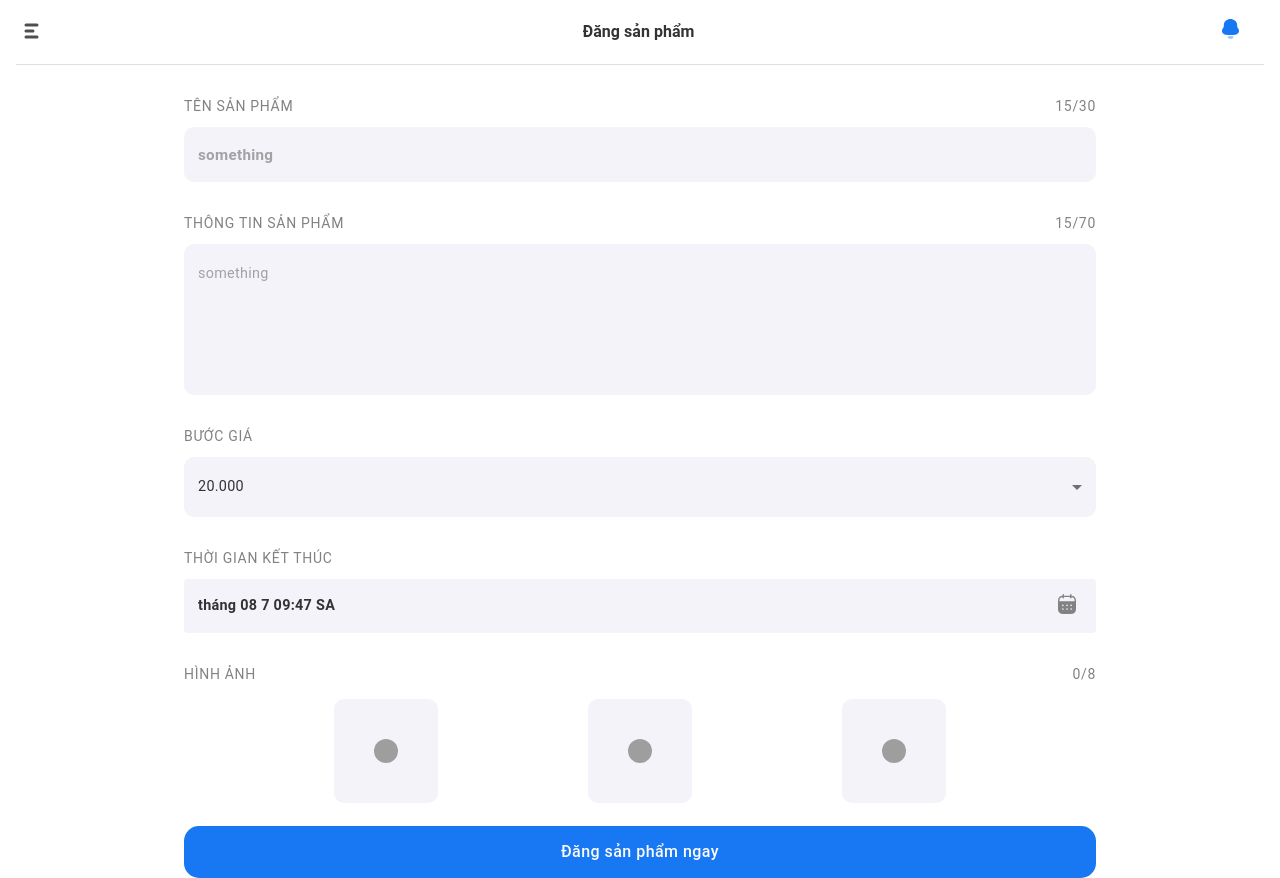
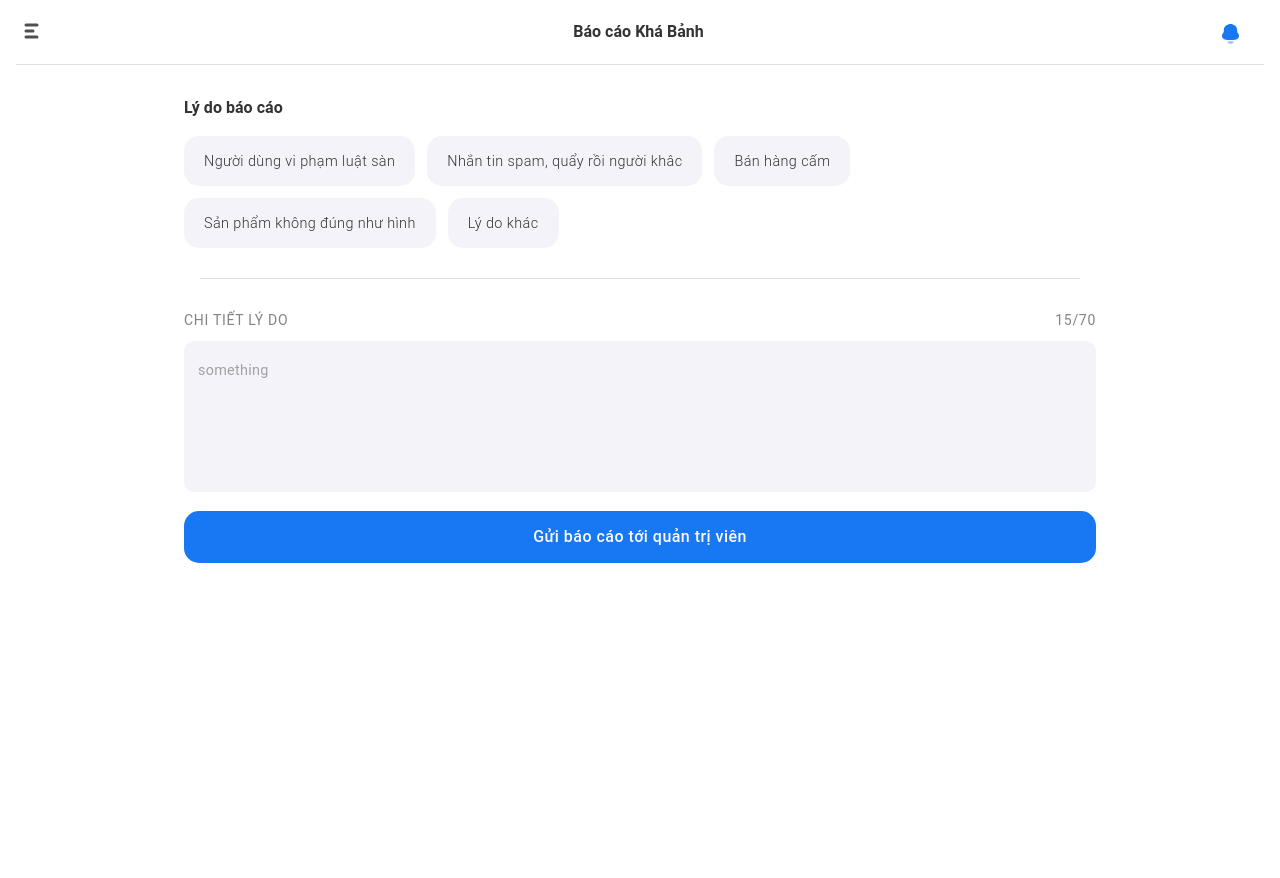
Before and after one commit to Foxhound401/pet-project, a React (Create React App) app: page /users/report in a window 1280 px wide. After the commit the page ends 800 px from the top, so only its background shows below. Built offline with nearby package versions, Linux system fonts and the light colour scheme; grey boxes are pictures that could not be loaded.

Commit message:
Report screen and modal confirm report

```diff
--- a/src/Chat.js
+++ b/src/Chat.js
@@ -7,8 +7,8 @@ import Toolbar from "@material-ui/core/Toolbar";
 import Typography from "@material-ui/core/Typography";
 import { makeStyles } from "@material-ui/core/styles";
 import Container from "@material-ui/core/Container";
-import { useTheme } from "@material-ui/core/styles";
-import useMediaQuery from "@material-ui/core/useMediaQuery";
+// import { useTheme } from "@material-ui/core/styles";
+// import useMediaQuery from "@material-ui/core/useMediaQuery";
 import Divider from "@material-ui/core/Divider";
 import Avatar from "@material-ui/core/Avatar";
 import Button from "@material-ui/core/Button";
@@ -221,14 +221,14 @@ const materialTheme = createMuiTheme({
 
 export default function ChatClient() {
   const classes = useStyles();
-  const theme = useTheme();
-  const notMobile = useMediaQuery(theme.breakpoints.up("sm"));
-  const spacing = notMobile ? 3 : 1;
-  const xsItem = notMobile ? 4 : 4;
-  const smItem = notMobile ? 3 : 6;
-  const mdItem = notMobile ? 3 : 6;
-  const itemMaxWidth = notMobile ? "none" : classes.itemPet;
-  const cardLayout = notMobile ? classes.cardweb : classes.card;
+  // const theme = useTheme();
+  // const notMobile = useMediaQuery(theme.breakpoints.up("sm"));
+  // const spacing = notMobile ? 3 : 1;
+  // const xsItem = notMobile ? 4 : 4;
+  // const smItem = notMobile ? 3 : 6;
+  // const mdItem = notMobile ? 3 : 6;
+  // const itemMaxWidth = notMobile ? "none" : classes.itemPet;
+  // const cardLayout = notMobile ? classes.cardweb : classes.card;
 
   useEffect(() => {
     document.body.style.backgroundColor = "#FFFFFF";
--- a/src/HomePage.js
+++ b/src/HomePage.js
@@ -129,7 +129,6 @@ const useStyles = makeStyles(theme => ({
     height: "100%",
     display: "flex",
     minHeight: "192px",
-    display: "flex",
     flexDirection: "column",
     backgroundImage: `url(${addImage})`,
     backgroundRepeat: "no-repeat",
@@ -153,7 +152,6 @@ const useStyles = makeStyles(theme => ({
     height: "100%",
     display: "flex",
     minHeight: "192px",
-    display: "flex",
     flexDirection: "column",
     backgroundRepeat: "no-repeat",
     backgroundSize: "cover",
--- a/src/Login.js
+++ b/src/Login.js
@@ -2,9 +2,6 @@ import React from "react";
 import Avatar from "@material-ui/core/Avatar";
 import Button from "@material-ui/core/Button";
 import CssBaseline from "@material-ui/core/CssBaseline";
-import TextField from "@material-ui/core/TextField";
-import FormControlLabel from "@material-ui/core/FormControlLabel";
-import Checkbox from "@material-ui/core/Checkbox";
 import Link from "@material-ui/core/Link";
 import Paper from "@material-ui/core/Paper";
 import Box from "@material-ui/core/Box";
--- a/src/NewProduct.js
+++ b/src/NewProduct.js
@@ -7,8 +7,8 @@ import Toolbar from "@material-ui/core/Toolbar";
 import Typography from "@material-ui/core/Typography";
 import { makeStyles } from "@material-ui/core/styles";
 import Container from "@material-ui/core/Container";
-import { useTheme } from "@material-ui/core/styles";
-import useMediaQuery from "@material-ui/core/useMediaQuery";
+// import { useTheme } from "@material-ui/core/styles";
+// import useMediaQuery from "@material-ui/core/useMediaQuery";
 import Divider from "@material-ui/core/Divider";
 import Avatar from "@material-ui/core/Avatar";
 import Button from "@material-ui/core/Button";
@@ -221,14 +221,14 @@ const materialTheme = createMuiTheme({
 
 export default function NewProduct() {
   const classes = useStyles();
-  const theme = useTheme();
-  const notMobile = useMediaQuery(theme.breakpoints.up("sm"));
-  const spacing = notMobile ? 3 : 1;
-  const xsItem = notMobile ? 4 : 4;
-  const smItem = notMobile ? 3 : 6;
-  const mdItem = notMobile ? 3 : 6;
-  const itemMaxWidth = notMobile ? "none" : classes.itemPet;
-  const cardLayout = notMobile ? classes.cardweb : classes.card;
+  // const theme = useTheme();
+  // const notMobile = useMediaQuery(theme.breakpoints.up("sm"));
+  // const spacing = notMobile ? 3 : 1;
+  // const xsItem = notMobile ? 4 : 4;
+  // const smItem = notMobile ? 3 : 6;
+  // const mdItem = notMobile ? 3 : 6;
+  // const itemMaxWidth = notMobile ? "none" : classes.itemPet;
+  // const cardLayout = notMobile ? classes.cardweb : classes.card;
 
   useEffect(() => {
     document.body.style.backgroundColor = "#FFFFFF";
@@ -357,6 +357,7 @@ export default function NewProduct() {
                     alignItems: "center",
                     backgroundColor: "#F3F3F9"
                   }}
+                  key={pic.label}
                 >
                   <Avatar
                     alt="+"
--- a/src/Otp.js
+++ b/src/Otp.js
@@ -1,7 +1,6 @@
 import React from "react";
 import Button from "@material-ui/core/Button";
 import CssBaseline from "@material-ui/core/CssBaseline";
-import Link from "@material-ui/core/Link";
 import Paper from "@material-ui/core/Paper";
 import Grid from "@material-ui/core/Grid";
 import Typography from "@material-ui/core/Typography";
--- a/src/ProductDetail.js
+++ b/src/ProductDetail.js
@@ -10,7 +10,6 @@ import Toolbar from "@material-ui/core/Toolbar";
 import Typography from "@material-ui/core/Typography";
 import { makeStyles } from "@material-ui/core/styles";
 import Container from "@material-ui/core/Container";
-import { useTheme } from "@material-ui/core/styles";
 // import useMediaQuery from "@material-ui/core/useMediaQuery";
 import Avatar from "@material-ui/core/Avatar";
 import morty from "./images/morty.png";
@@ -137,7 +136,6 @@ const useStyles = makeStyles(theme => ({
 
 export default function ProductDetail() {
   const classes = useStyles();
-  const theme = useTheme();
   // const isMobile = useMediaQuery(theme.breakpoints.up("sm"));
 
   const items = [
@@ -420,7 +418,7 @@ export default function ProductDetail() {
                   paddingBottom: 15
                 }}
               >
-                {index == 0 ? (
+                {index === 0 ? (
                   <Box
                     style={{
                       display: "flex",
--- a/src/Report.js
+++ b/src/Report.js
@@ -1,5 +1,5 @@
 import React from "react";
-import { useState, useEffect } from "react";
+import { useEffect } from "react";
 import AppBar from "@material-ui/core/AppBar";
 import CssBaseline from "@material-ui/core/CssBaseline";
 import Grid from "@material-ui/core/Grid";
@@ -7,85 +7,16 @@ import Toolbar from "@material-ui/core/Toolbar";
 import Typography from "@material-ui/core/Typography";
 import { makeStyles } from "@material-ui/core/styles";
 import Container from "@material-ui/core/Container";
-import { useTheme } from "@material-ui/core/styles";
-import useMediaQuery from "@material-ui/core/useMediaQuery";
 import Divider from "@material-ui/core/Divider";
-import Avatar from "@material-ui/core/Avatar";
 import Button from "@material-ui/core/Button";
-import { VyBellIcon, VyMenuIcon, VyCalendarIcon } from "./component/VyIcons";
-import {
-  NormalTextField,
-  AreaTextField,
-  SelectTextField
-} from "./component/CustomizedTextField";
-import MenuItem from "@material-ui/core/MenuItem";
-import { DateTimePicker, MuiPickersUtilsProvider } from "@material-ui/pickers";
-import DateFnsUtils from "@date-io/date-fns"; // choose your lib
-import { vi } from "date-fns/locale"; // choose your lib
-import { createMuiTheme } from "@material-ui/core";
-import { ThemeProvider } from "@material-ui/styles";
-
-const steps = [
-  {
-    value: "20",
-    label: "20.000"
-  },
-  {
-    value: "50",
-    label: "50.000"
-  },
-  {
-    value: "100",
-    label: "100.000"
-  },
-  {
-    value: "200",
-    label: "200.000"
-  },
-  {
-    value: "500",
-    label: "500.000"
-  }
-];
-
-const pics = [
-  {
-    label: "something1"
-  },
-  {
-    label: "something2"
-  },
-  {
-    label: "something3"
-  }
-];
+import { VyBellIcon, VyMenuIcon } from "./component/VyIcons";
+import { AreaTextField } from "./component/CustomizedTextField";
+import { SimpleDialog } from "./component/CustomizeDialog";
 
 const useStyles = makeStyles(theme => ({
   icon: {
     marginRight: theme.spacing(2),
     fontSize: 20
-  },
-  cardGrid: {
-    padding: theme.spacing(3),
-    paddingTop: theme.spacing(4),
-    paddingBottom: theme.spacing(4)
-  },
-  cardImage: {
-    padding: theme.spacing(0),
-    paddingTop: theme.spacing(0),
-    paddingBottom: theme.spacing(4)
-  },
-  card: {
-    width: "100%",
-    display: "flex",
-    flex: 1,
-    flexDirection: "column",
-    alignItems: "flex-end",
-    minHeight: "11.5rem",
-    backgroundRepeat: "no-repeat",
-    backgroundSize: "cover",
-    backgroundPosition: "center",
-    borderRadius: 10
   },
   bar: {
     color: "#000000",
@@ -95,60 +26,6 @@ const useStyles = makeStyles(theme => ({
   header: {
     display: "flex",
     justifyContent: "space-between"
-  },
-  dateRight: {
-    fontSize: "0.9rem",
-    alignSelf: "center",
-    backgroundColor: "#EA605B",
-    padding: "0.7rem",
-    paddingTop: "0.4rem",
-    paddingBottom: "0.4rem",
-    textAlign: "center",
-    borderRadius: 7,
-    color: "#F2F2F2",
-    fontWeight: "600"
-  },
-  avatarLeft: {
-    display: "flex",
-    flex: 1,
-    justifyContent: "flex-end"
-  },
-  username: {
-    fontSize: "0.9rem",
-    paddingLeft: "0.05rem",
-    alignSelf: "center",
-    fontWeight: "bold",
-    letterSpacing: "0.02em"
-  },
-  avatar: {
-    borderWidth: 5,
-    borderStyle: "solid",
-    // borderColor: "rgba(255, 255, 255, 0.36)",
-    borderColor: "#FFFFFF",
-    width: "8rem",
-    height: "8rem",
-    // margin: "0.8rem",
-    marginLeft: "0",
-    transform: "translate(calc(50vw - 4rem), -75%)"
-  },
-  userContainer: {
-    display: "flex",
-    flex: 1
-  },
-  cardUserDateInfo: {
-    display: "flex",
-    flex: 1,
-    padding: 0,
-    paddingTop: 11
-  },
-  carousel: {
-    height: "17rem"
-  },
-  petImage: {
-    height: "100%"
-  },
-  priceSection: {
-    paddingTop: 28
   },
   textBold: {
     color: "#333333",
@@ -192,54 +69,87 @@ const useStyles = makeStyles(theme => ({
     height: "1.5rem",
     backgroundColor: "#FFFFFF",
     color: "#1877F2"
+  },
+  buttonActive: {
+    display: "flex",
+    flex: 1,
+    backgroundColor: "#D7E9FF!important",
+    fontSize: "0.9rem",
+    color: "#333333",
+    borderRadius: 15,
+    textTransform: "none",
+    height: "3.125rem",
+    fontWeight: "300",
+    paddingLeft: "1.25rem",
+    paddingRight: "1.25rem"
+  },
+  buttonNotActive: {
+    display: "flex",
+    flex: 1,
+    backgroundColor: "#F3F3F9",
+    fontSize: "0.9rem",
+    color: "#333333",
+    borderRadius: 15,
+    textTransform: "none",
+    height: "3.125rem",
+    fontWeight: "300",
+    paddingLeft: "1.25rem",
+    paddingRight: "1.25rem"
+  },
+  submitButton: {
+    display: "flex",
+    flex: 1,
+    backgroundColor: "#1877F2",
+    fontSize: "1rem",
+    color: "#FBFBFB",
+    width: "100%",
+    marginTop: 19,
+    borderRadius: 15,
+    textTransform: "none",
+    height: "3.25rem"
   }
 }));
 
-const materialTheme = createMuiTheme({
-  overrides: {
-    MuiInputBase: {
-      root: {
-        backgroundColor: "#F3F3F9",
-        borderRadius: 10
-      },
-
-      input: {
-        fontWeight: "bold",
-        fontSize: "0.9rem",
-        letterSpacing: "0.02em",
-        lineHeight: "158.69%",
-        color: "#333333"
-      }
-    },
-    MuiOutlinedInput: {
-      notchedOutline: {
-        border: 0
-      }
-    }
-  }
-});
+const reasons = [
+  "Người dùng vi phạm luật sàn",
+  "Nhắn tin spam, quẩy rồi người khâc",
+  "Bán hàng cấm",
+  "Sản phẩm không đúng như hình",
+  "Lý do khác"
+];
 
 export default function ReportUser() {
   const classes = useStyles();
-  const theme = useTheme();
-  const notMobile = useMediaQuery(theme.breakpoints.up("sm"));
-  const spacing = notMobile ? 3 : 1;
-  const xsItem = notMobile ? 4 : 4;
-  const smItem = notMobile ? 3 : 6;
-  const mdItem = notMobile ? 3 : 6;
-  const itemMaxWidth = notMobile ? "none" : classes.itemPet;
-  const cardLayout = notMobile ? classes.cardweb : classes.card;
+  // const theme = useTheme();
+  // const notMobile = useMediaQuery(theme.breakpoints.up("sm"));
+  // const spacing = notMobile ? 3 : 1;
+  // const xsItem = notMobile ? 4 : 4;
+  // const smItem = notMobile ? 3 : 6;
+  // const mdItem = notMobile ? 3 : 6;
+  // const itemMaxWidth = notMobile ? "none" : classes.itemPet;
+  // const cardLayout = notMobile ? classes.cardweb : classes.card;
+  //
+  const [clickedReason, setClickedReason] = React.useState(-1);
+  const [open, setOpen] = React.useState(false);
+  const [selectedValue, setSelectedValue] = React.useState("true");
+
+  const selectReason = index => {
+    console.log("SHIT ", index);
+    setClickedReason(index);
+  };
+
+  const handleClickOpen = () => {
+    setOpen(true);
+  };
+
+  const handleClose = value => {
+    setOpen(false);
+    setSelectedValue(value);
+  };
 
   useEffect(() => {
     document.body.style.backgroundColor = "#FFFFFF";
   }, []);
-
-  const handleChange = event => {
-    setStep(event.target.value);
-  };
-
-  const [step, setStep] = useState("20");
-  const [selectedDate, handleDateChange] = useState(new Date());
 
   return (
     <React.Fragment>
@@ -256,10 +166,10 @@ export default function ReportUser() {
               noWrap
               className={`${classes.textBold}`}
             >
-              Đăng sản phẩm
+              Báo cáo Khá Bảnh
             </Typography>
           </Grid>
-          <Grid>
+          <Grid style={{ transform: "translateY(5px)" }}>
             <VyBellIcon className={classes.icon} width={19} />
           </Grid>
         </Toolbar>
@@ -269,21 +179,35 @@ export default function ReportUser() {
         <Container style={{ marginTop: 10 }} maxWidth="md">
           <form>
             <Grid className={classes.flex}>
-              <Typography className={classes.textTileSpacing}>
-                Tên sản phẩm
+              <Typography className={classes.textBold}>
+                Lý do báo cáo
               </Typography>
-              <Typography className={classes.textTileSpacing}>15/30</Typography>
             </Grid>
-            <Grid>
-              <NormalTextField
-                variant="outlined"
-                placeholder="something"
-                fullWidth={true}
-              />
+            <Grid style={{ display: "flex", flexFlow: "row wrap", flex: 1 }}>
+              {reasons.map((reason, index) => (
+                <Grid
+                  key={index}
+                  style={{ marginTop: 6, marginBottom: 6, paddingRight: 12 }}
+                >
+                  <Button
+                    className={
+                      index === clickedReason
+                        ? classes.buttonActive
+                        : classes.buttonNotActive
+                    }
+                    onClick={() => selectReason(index)}
+                  >
+                    {reason}
+                  </Button>
+                </Grid>
+              ))}
             </Grid>
+
+            <Divider variant="middle" style={{ marginTop: "1.5rem" }} />
+
             <Grid className={`${classes.flex} `} style={{ marginTop: 10 }}>
               <Typography className={classes.textTileSpacing}>
-                Thông tin sản phẩm
+                Chi tiết lý do
               </Typography>
               <Typography className={classes.textTileSpacing}>15/70</Typography>
             </Grid>
@@ -296,93 +220,18 @@ export default function ReportUser() {
                 rows={5}
               />
             </Grid>
-            <Grid className={`${classes.flex} `} style={{ marginTop: 10 }}>
-              <Typography className={classes.textTileSpacing}>
-                Bước giá
-              </Typography>
-            </Grid>
-            <Grid>
-              <SelectTextField
-                variant="outlined"
-                value={step}
-                fullWidth={true}
-                placeholder="something"
-                onChange={handleChange}
-                select
-              >
-                {steps.map(option => (
-                  <MenuItem key={option.value} value={option.value}>
-                    {option.label}
-                  </MenuItem>
-                ))}
-              </SelectTextField>
-            </Grid>
-            <Grid className={`${classes.flex} `} style={{ marginTop: 10 }}>
-              <Typography className={classes.textTileSpacing}>
-                Thời gian kết thúc
-              </Typography>
-            </Grid>
-            <Grid>
-              <MuiPickersUtilsProvider utils={DateFnsUtils} locale={vi}>
-                <ThemeProvider theme={materialTheme}>
-                  <DateTimePicker
-                    value={selectedDate}
-                    fullWidth={true}
-                    onChange={handleDateChange}
-                    inputVariant="outlined"
-                    minutesStep={5}
-                    disablePast
-                    InputProps={{
-                      endAdornment: <VyCalendarIcon />
-                    }}
-                  />
-                </ThemeProvider>
-              </MuiPickersUtilsProvider>
-            </Grid>
-            <Grid className={`${classes.flex} `} style={{ marginTop: 10 }}>
-              <Typography className={classes.textTileSpacing}>
-                Hình ảnh
-              </Typography>
-              <Typography className={classes.textTileSpacing}>0/8</Typography>
-            </Grid>
-            <Grid style={{}} className={`${classes.flexRow}`}>
-              {pics.map(pic => (
-                <Grid
-                  style={{
-                    width: "6.5rem",
-                    height: "6.5rem",
-                    borderRadius: 10,
-                    display: "flex",
-                    justifyContent: "center",
-                    alignItems: "center",
-                    backgroundColor: "#F3F3F9"
-                  }}
-                >
-                  <Avatar
-                    alt="+"
-                    src="/broken-image.jpg"
-                    className={classes.addButton}
-                  />
-                </Grid>
-              ))}
-            </Grid>
             <Grid>
               <Button
-                style={{
-                  display: "flex",
-                  flex: 1,
-                  backgroundColor: "#1877F2",
-                  fontSize: "1rem",
-                  color: "#FBFBFB",
-                  width: "100%",
-                  marginTop: 19,
-                  borderRadius: 15,
-                  textTransform: "none",
-                  height: "3.25rem"
-                }}
+                className={classes.submitButton}
+                onClick={() => handleClickOpen()}
               >
-                Đăng sản phẩm ngay
+                Gửi báo cáo tới quản trị viên
               </Button>
+              <SimpleDialog
+                selectedValue={selectedValue}
+                open={open}
+                onClose={handleClose}
+              />
             </Grid>
           </form>
         </Container>
--- a/src/UserProfile.js
+++ b/src/UserProfile.js
@@ -22,31 +22,11 @@ import kangaroo from "./images/kangaroo.jpg";
 import tiger from "./images/tiger.jpg";
 import crocodile from "./images/crocodile.jpg";
 import turtle from "./images/turtle.jpg";
-import ohhwee from "./images/ohhwee.jpg";
-import bear from "./images/bear.jpg";
-import Carousel from "react-material-ui-carousel";
 import Button from "@material-ui/core/Button";
 import Box from "@material-ui/core/Box";
-import GradeTwoToneIcon from "@material-ui/icons/GradeTwoTone";
 import heroUser from "./images/heroUser.png";
 import TelegramIcon from "@material-ui/icons/Telegram";
 import Divider from "@material-ui/core/Divider";
-
-function PetImage(props) {
-  return (
-    <Grid style={{ display: "flex", flex: 1, minHeight: "15rem" }}>
-      <CardActionArea
-        style={{
-          backgroundImage: `url(${props.item.image})`,
-          backgroundRepeat: "no-repeat",
-          backgroundSize: "cover",
-          backgroundPosition: "center",
-          borderRadius: 15
-        }}
-      ></CardActionArea>
-    </Grid>
-  );
-}
 
 const useStyles = makeStyles(theme => ({
   icon: {
@@ -264,7 +244,7 @@ export default function UserProfile() {
   const classes = useStyles();
   const theme = useTheme();
   const notMobile = useMediaQuery(theme.breakpoints.up("sm"));
-  const spacing = notMobile ? 3 : 1;
+  // const spacing = notMobile ? 3 : 1;
   const xsItem = notMobile ? 4 : 4;
   const smItem = notMobile ? 3 : 6;
   const mdItem = notMobile ? 3 : 6;
--- /dev/null
+++ b/src/component/CustomizeDialog.js
@@ -0,0 +1,126 @@
+import React from "react";
+import PropTypes from "prop-types";
+import { makeStyles } from "@material-ui/core/styles";
+import Button from "@material-ui/core/Button";
+import Dialog from "@material-ui/core/Dialog";
+import Typography from "@material-ui/core/Typography";
+import { blue } from "@material-ui/core/colors";
+import Grid from "@material-ui/core/Grid";
+
+const useStyles = makeStyles({
+  avatar: {
+    backgroundColor: blue[100],
+    color: blue[600]
+  },
+  buttAccept: {
+    display: "flex",
+    flex: 1,
+    backgroundColor: "#1877F2!important",
+    borderRadius: 15,
+    color: "#FFFFFF",
+    fontWeight: "600",
+    fontSize: "0.9em",
+    lineHeight: "158.69%",
+    textTransform: "none",
+    height: "3.125rem",
+    marginLeft: 20,
+    marginRight: 5
+  },
+  buttCancel: {
+    display: "flex",
+    flex: 1,
+    backgroundColor: "#D7E9FF",
+    borderRadius: 15,
+    color: "#4F4F4F",
+    fontWeight: "600",
+    fontSize: "0.9em",
+    lineHeight: "158.69%",
+    textTransform: "none",
+    height: "3.125rem",
+    marginRight: 20,
+    marginLeft: 5
+  }
+});
+
+export function SimpleDialog(props) {
+  const classes = useStyles();
+  const { onClose, selectedValue, open } = props;
+
+  const handleClose = () => {
+    onClose(selectedValue);
+  };
+
+  return (
+    <Dialog
+      fullWidth={true}
+      maxWidth="sm"
+      onClose={handleClose}
+      aria-labelledby="simple-dialog-title"
+      open={open}
+    >
+      <Grid
+        style={{
+          display: "flex",
+          flex: 1,
+          flexDirection: "column",
+          height: "13.5625rem",
+          alignItems: "center",
+          width: "100%"
+        }}
+        container
+      >
+        <Grid style={{ display: "flex", flex: 1, flexDirection: "column" }}>
+          <Typography
+            style={{
+              marginTop: 25,
+              marginBottom: 10,
+              fontSize: "0.9rem",
+              fontWeight: "bold",
+              color: "#333333",
+              lineHeight: "158.69%",
+              alignSelf: "center"
+            }}
+          >
+            Gửi báo cáo
+          </Typography>
+          <Typography
+            style={{
+              fontSize: "0.875rem",
+              fontWeight: "normal",
+              lineHeight: "158.69%",
+              textAlign: "center",
+              letterSpacing: "0.02em",
+              color: "#333333",
+              padding: 10,
+              marginLeft: 20,
+              marginRight: 20
+            }}
+          >
+            Gửi báo cáo đến quản trị viên , balblablablab, ban co chac muon
+            report nguoi nay khong{" "}
+          </Typography>
+        </Grid>
+        <Grid
+          style={{
+            display: "flex",
+            flex: 1,
+            flexDirection: "row",
+            alignItems: "center"
+          }}
+          container
+        >
+          <Button className={classes.buttAccept}>Gửi ngay</Button>
+          <Button className={classes.buttCancel} onClick={handleClose}>
+            Hủy
+          </Button>
+        </Grid>
+      </Grid>
+    </Dialog>
+  );
+}
+
+SimpleDialog.propTypes = {
+  onClose: PropTypes.func.isRequired,
+  open: PropTypes.bool.isRequired,
+  selectedValue: PropTypes.string.isRequired
+};
--- a/src/component/CustomizedTextField.js
+++ b/src/component/CustomizedTextField.js
@@ -13,7 +13,7 @@ export const NormalTextField = styled(TextField)`
     lint-height: 158.69%;
     color: #333333;
   }
-  .PrivateNotchedOutline-root-20 {
+  .MuiOutlinedInput-notchedOutline {
     border: 0;
   }
 `;
@@ -30,7 +30,7 @@ export const AreaTextField = styled(TextField)`
     line-height: 158.69%;
     color: #333333;
   }
-  .PrivateNotchedOutline-root-20 {
+  .MuiOutlinedInput-notchedOutline {
     border: 0;
   }
 `;
@@ -47,7 +47,7 @@ export const SelectTextField = styled(TextField)`
     lint-height: 158.69%;
     color: #333333;
   }
-  .PrivateNotchedOutline-root-20 {
+  .MuiOutlinedInput-notchedOutline {
     border: 0;
   }
 `;
--- a/src/component/VyIcons.js
+++ b/src/component/VyIcons.js
@@ -8,7 +8,7 @@ import vycalendaricon from "../images/VyCalendarIcon.svg";
 export function VyMenuIcon(props) {
   return (
     <Icon {...props}>
-      <img src={vymenuicon} />
+      <img alt="MenuIcon" src={vymenuicon} />
     </Icon>
   );
 }
@@ -16,7 +16,7 @@ export function VyMenuIcon(props) {
 export function VyBellIcon(props) {
   return (
     <Icon {...props}>
-      <img src={vybellicon} />
+      <img alt="BellIcon" src={vybellicon} />
     </Icon>
   );
 }
@@ -24,7 +24,7 @@ export function VyBellIcon(props) {
 export function VyBellNoti(props) {
   return (
     <Icon {...props}>
-      <img src={vybellnoti} />
+      <img alt="BellNoti" src={vybellnoti} />
     </Icon>
   );
 }
@@ -32,7 +32,7 @@ export function VyBellNoti(props) {
 export function VyCalendarIcon(props) {
   return (
     <Icon {...props}>
-      <img src={vycalendaricon} />
+      <img alt="CalendarIcon" src={vycalendaricon} />
     </Icon>
   );
 }
```
Also changed, not shown: src/index.js (+4 -3 lines).
